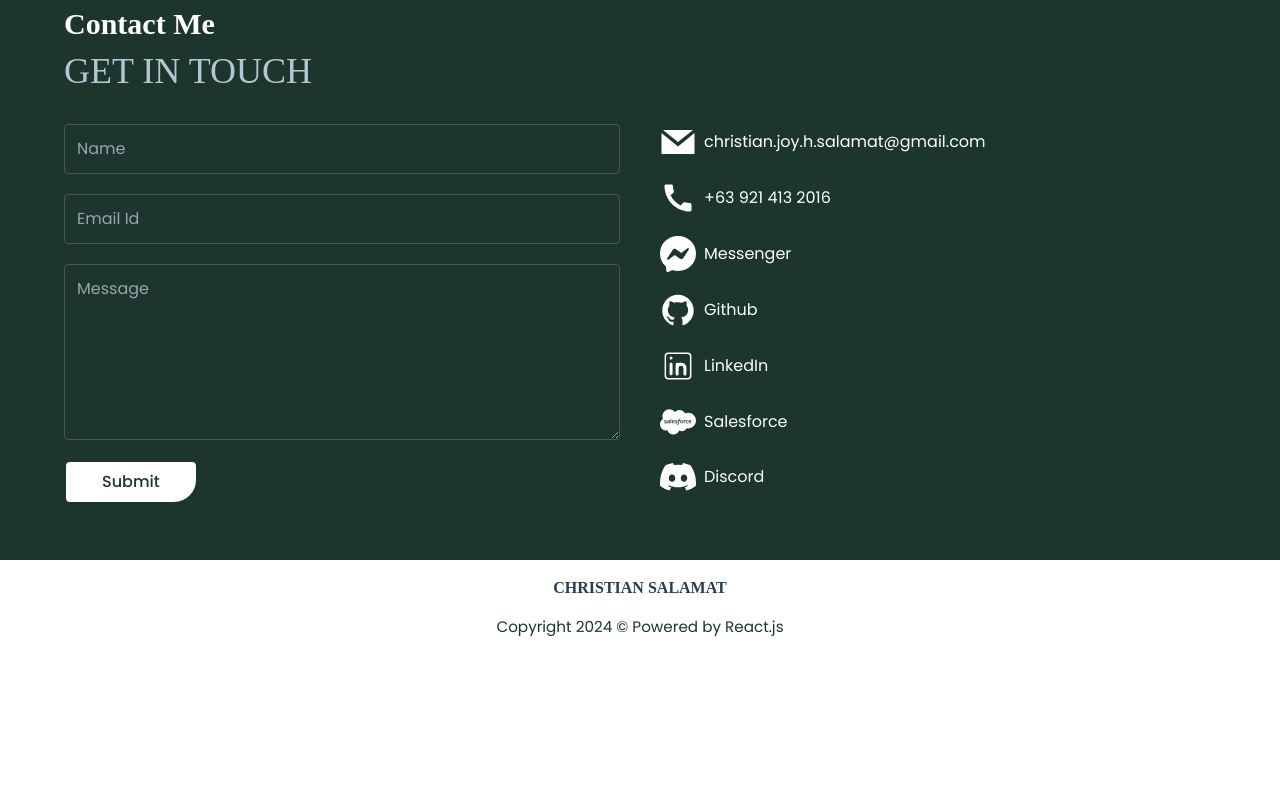
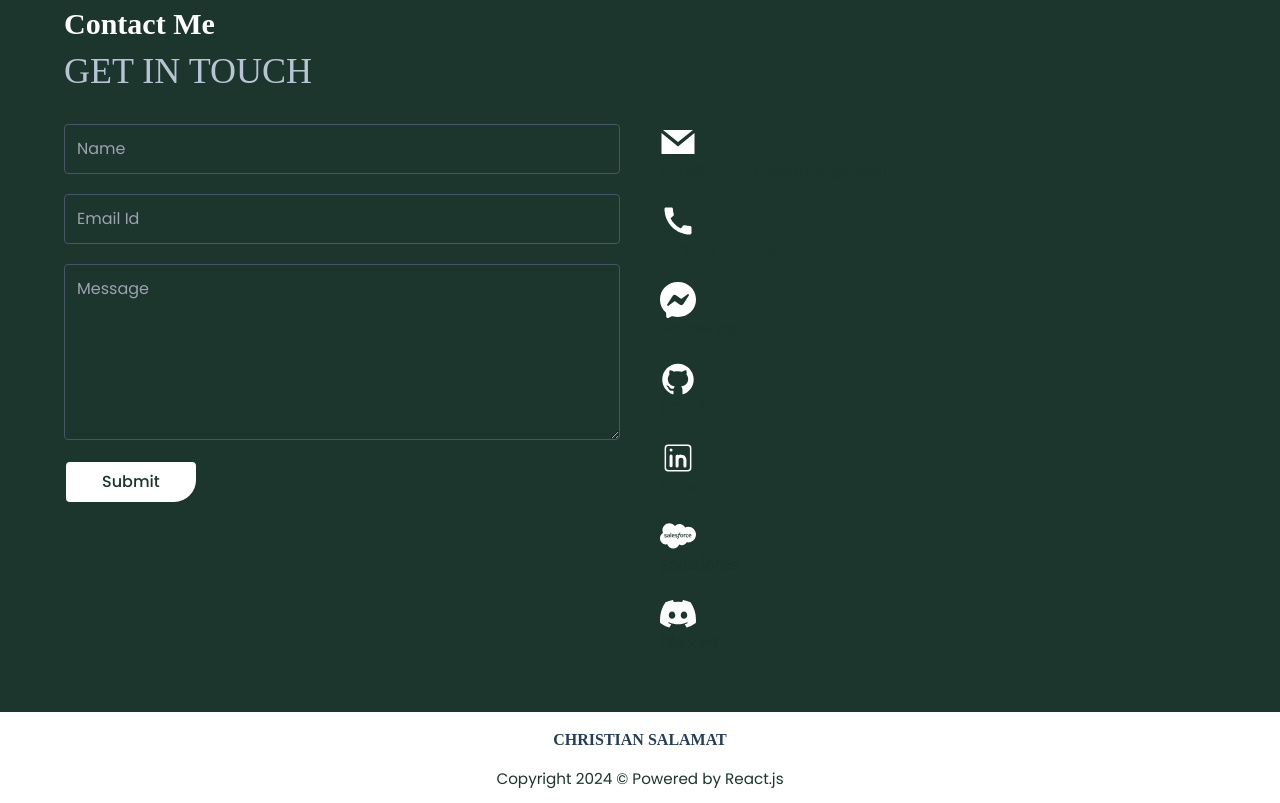
Before and after one commit to CJH-Salamat/CJHS_Portfolio, a React (Vite) app: page / in a window 1280 px wide. Shown: the part 2720-3523 px from the top of the page. Before the commit the page ends 3371 px from the top, so only its background shows below. Built offline with nearby package versions, Linux system fonts and the light colour scheme; a web font is replaced by a local one.

Commit message:
Update Contact.jsx

```diff
--- a/src/components/Contact.jsx
+++ b/src/components/Contact.jsx
@@ -85,9 +85,9 @@ const Contact = () => {
                 data-aos-delay={i * 200}
                 className="flex items-center gap-2"
               >
-                <h4 className="text-white">{createElement(content.icon)}</h4>
-                <a className="font-Poppins" href={content.link} target="_blank">
-                  {content.text}
+                <a href={content.link} target="_blank">
+                  <h4 className="text-white">{createElement(content.icon)}</h4>
+                  <p className="font-Poppins">{content.text} </p>
                 </a>
               </div>
             ))}
```
